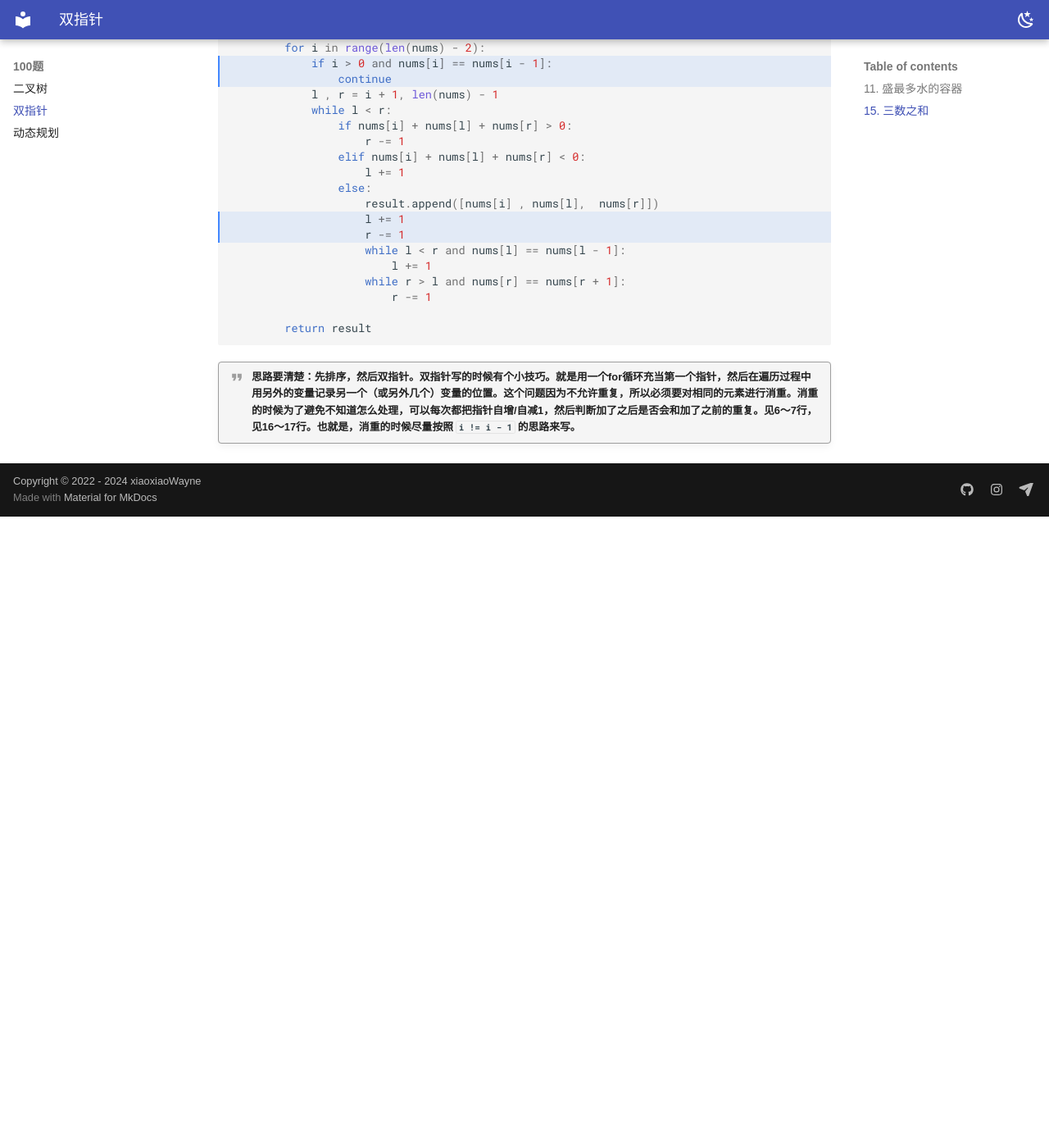
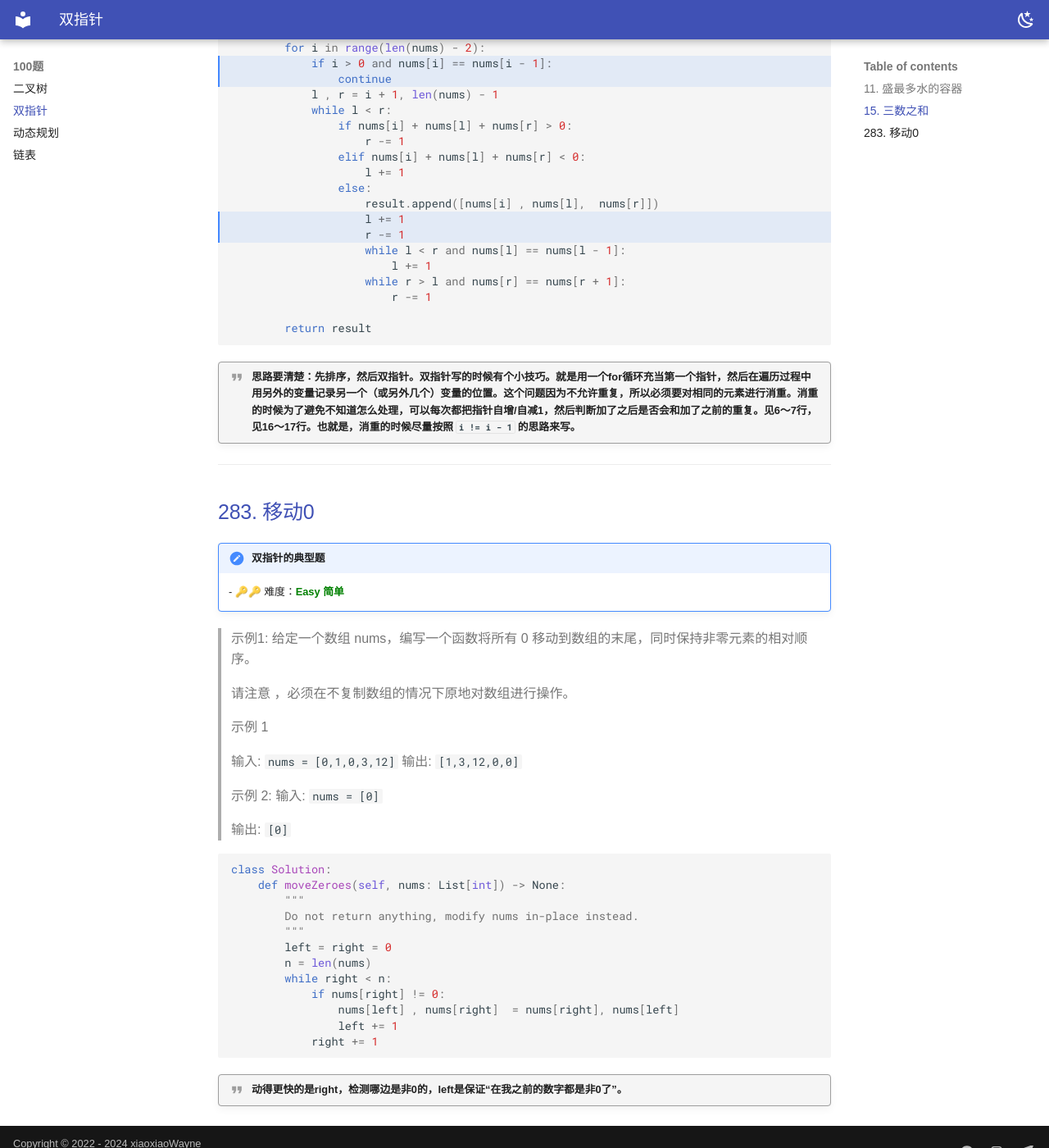
Before and after one commit to SmilingWayne/LeetCode, an MkDocs documentation site: the page built from docs/Hot100/Two_Pointer.md, in a window 1280 px wide and 1400 px high, scrolled down 1726 px. Shown: the whole window at 82% size. Built offline with MkDocs 1.6.1 and Material for MkDocs 9.7.7, drawn with Linux system fonts in a browser that asks for light colours; comment, search, counter and statistics services are not loaded; a style sheet for code colours, icons or effects is not loaded; before the commit the page ends 2356 px from its top, so only the background shows below that.

Commit message:
Add contents

````diff
--- a/docs/Hot100/Two_Pointer.md
+++ b/docs/Hot100/Two_Pointer.md
@@ -115,3 +115,56 @@ class Solution:
 ```
 
 !!! quote "思路要清楚：先排序，然后双指针。双指针写的时候有个小技巧。就是用一个for循环充当第一个指针，然后在遍历过程中用另外的变量记录另一个（或另外几个）变量的位置。这个问题因为不允许重复，所以必须要对相同的元素进行消重。消重的时候为了避免不知道怎么处理，可以每次都把指针自增/自减1，然后判断加了之后是否会和加了之前的重复。见6～7行，见16～17行。也就是，消重的时候尽量按照 `i != i - 1` 的思路来写。"
+
+----
+
+## [283. 移动0](https://leetcode.cn/problems/move-zeroes/description/?envType=study-plan-v2&envId=top-100-liked)
+
+<!-- 所有文件名必须是该题目的英文名 -->
+
+!!! note "双指针的典型题"
+    <!-- 这里记载考察的数据结构、算法等 -->
+    - 🔑🔑 难度：<span style = "color:Green; font-weight:bold">Easy 简单</span>
+
+<!-- <span style = "color:gold; font-weight:bold">Medium 中等 </span> 中等 -->
+<!-- <span style = "color:crisma; font-weight:bold">High 困难</span> 困难 -->
+<!-- <span style = "color:Green; font-weight:bold">Easy 简单</span> 简单 -->
+
+<!-- 题目简介 -->
+
+
+> 示例1:
+> 给定一个数组 nums，编写一个函数将所有 0 移动到数组的末尾，同时保持非零元素的相对顺序。
+>
+> 请注意 ，必须在不复制数组的情况下原地对数组进行操作。
+
+
+
+> 示例 1
+>
+> 输入: `nums = [0,1,0,3,12]`
+> 输出: `[1,3,12,0,0]`
+>
+> 示例 2:
+> 输入: `nums = [0]`
+>
+> 输出: `[0]`
+
+
+```python
+class Solution:
+    def moveZeroes(self, nums: List[int]) -> None:
+        """
+        Do not return anything, modify nums in-place instead.
+        """
+        left = right = 0
+        n = len(nums)
+        while right < n:
+            if nums[right] != 0:
+                nums[left] , nums[right]  = nums[right], nums[left]
+                left += 1
+            right += 1
+
+```
+
+!!! quote "动得更快的是right，检测哪边是非0的，left是保证“在我之前的数字都是非0了”。"
--- a/mkdocs.yml
+++ b/mkdocs.yml
@@ -19,6 +19,7 @@ nav:
       - 二叉树: Hot100/Bin_Tree.md
       - 双指针: Hot100/Two_Pointer.md
       - 动态规划: Hot100/DP.md
+      - 链表: Hot100/LinkList.md
 docs_dir: docs/
 
 theme:
````
Also changed, not shown: docs/Hot100/Array.md (added, +68 -0 lines), docs/Hot100/LinkedList.md (added, +204 -0 lines).
